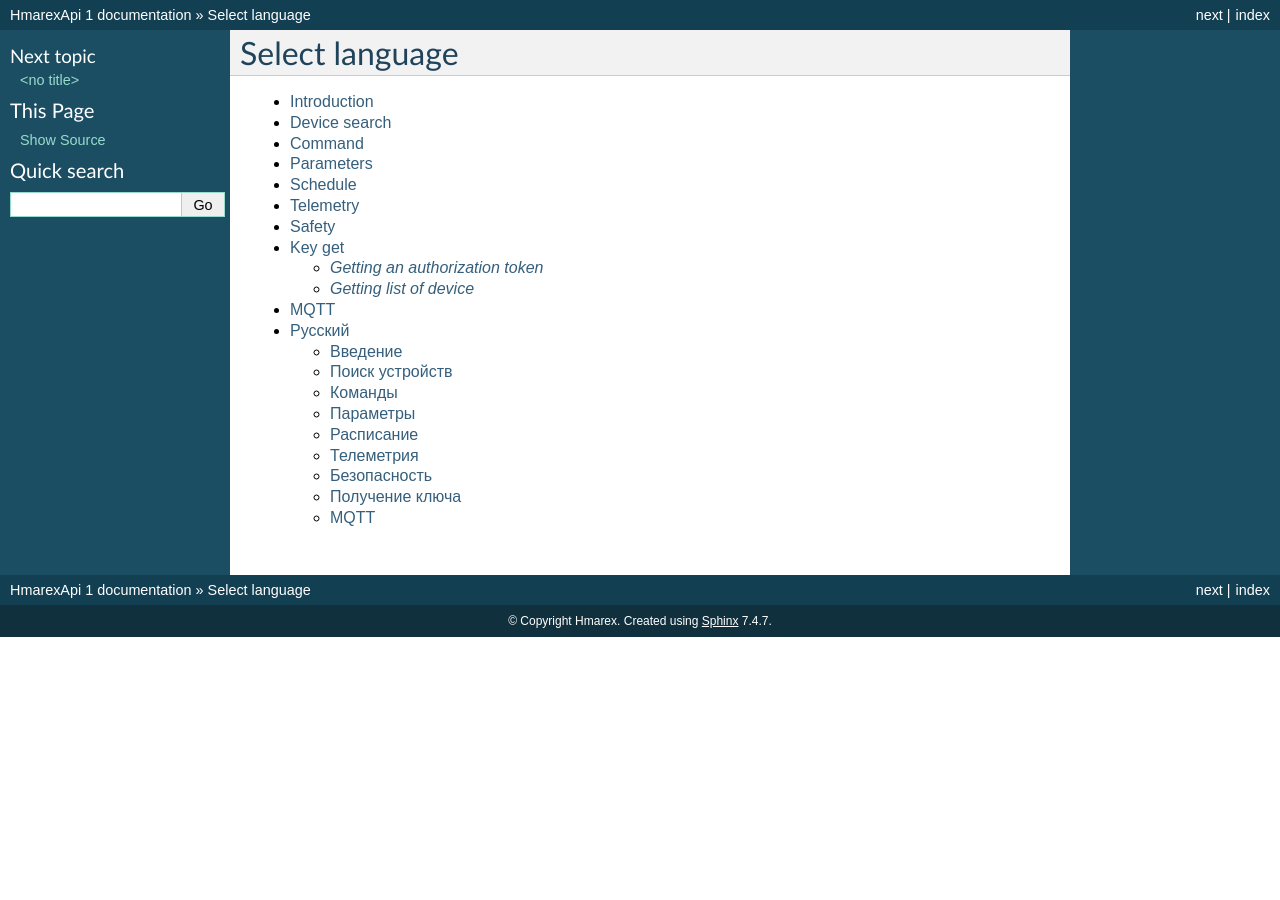
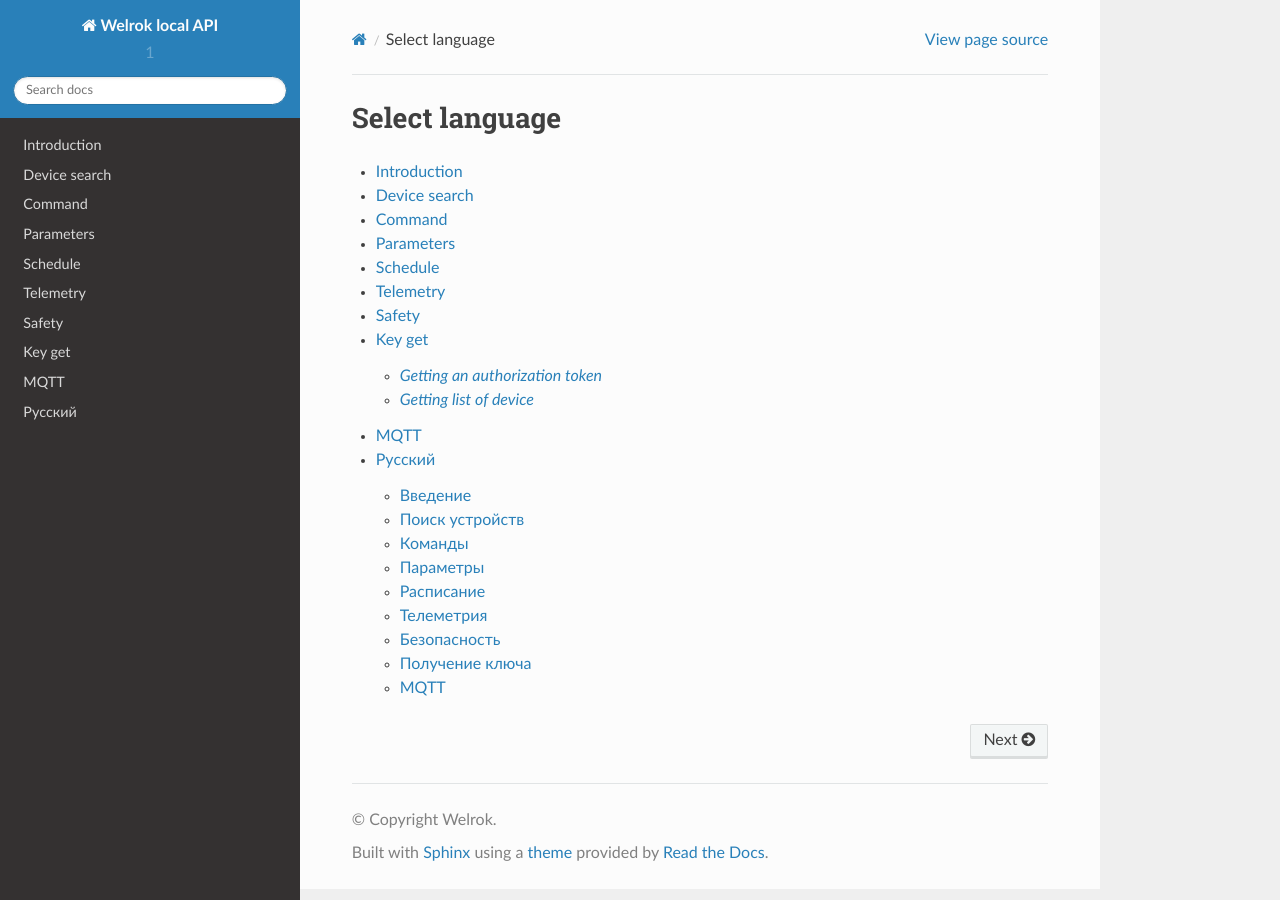
Before and after one commit to welrok/welrok_local_api, a Sphinx documentation site: the page built from source/index.rst, in a window 1280 px wide. Built offline with Sphinx 7.4.7 and the Read the Docs theme 2.0.0, drawn with Linux system fonts in a browser that asks for light colours.

Commit message:
Update conf.py

```diff
--- a/source/conf.py
+++ b/source/conf.py
@@ -19,9 +19,9 @@
 
 # -- Project information -----------------------------------------------------
 
-project = 'HmarexApi'
-copyright = 'Hmarex'
-author = 'hmarex'
+project = 'Welrok local API'
+copyright = 'Welrok'
+author = 'welrok'
 
 # The short X.Y version
 version = '1'
@@ -82,7 +82,7 @@ pygments_style = 'sphinx'
 # The theme to use for HTML and HTML Help pages.  See the documentation for
 # a list of builtin themes.
 #
-html_theme = 'default'
+html_theme = 'sphinx_rtd_theme'
 
 # Theme options are theme-specific and customize the look and feel of a theme
 # further.  For a list of options available for each theme, see the
@@ -109,7 +109,7 @@ html_static_path = ['_static']
 # -- Options for HTMLHelp output ---------------------------------------------
 
 # Output file base name for HTML help builder.
-htmlhelp_basename = 'HmarexApidoc'
+htmlhelp_basename = 'WelrokApi'
 
 
 # -- Options for LaTeX output ------------------------------------------------
@@ -136,8 +136,8 @@ latex_elements = {
 # (source start file, target name, title,
 #  author, documentclass [howto, manual, or own class]).
 latex_documents = [
-    (master_doc, 'HmarexApi.tex', 'HmarexApi Documentation',
-     'starosta', 'manual'),
+    (master_doc, 'WelrokApi', 'WelrokApi Documentation',
+     'welrok', 'manual'),
 ]
 
 
@@ -146,7 +146,7 @@ latex_documents = [
 # One entry per manual page. List of tuples
 # (source start file, name, description, authors, manual section).
 man_pages = [
-    (master_doc, 'hmarexapi', 'HmarexApi Documentation',
+    (master_doc, 'welrok', 'WelrokApi Documentation',
      [author], 1)
 ]
 
@@ -157,9 +157,8 @@ man_pages = [
 # (source start file, target name, title, author,
 #  dir menu entry, description, category)
 texinfo_documents = [
-    (master_doc, 'HmarexApi', 'HmarexApi Documentation',
-     author, 'HmarexApi', 'One line description of project.',
-     'Miscellaneous'),
+    (master_doc, 'WelrokApi', 'WelrokApi Documentation',
+     'welrok', 'manual'),
 ]
 
 
```
